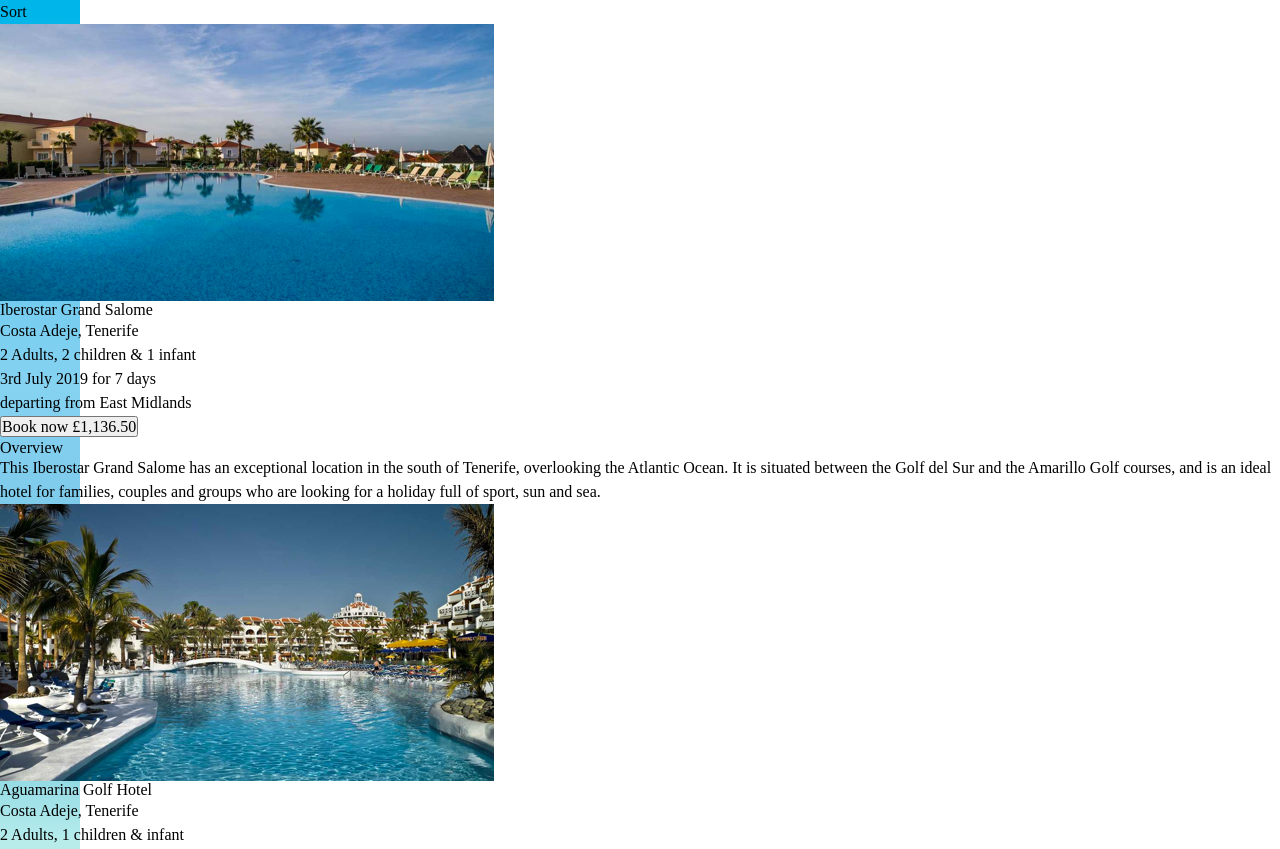
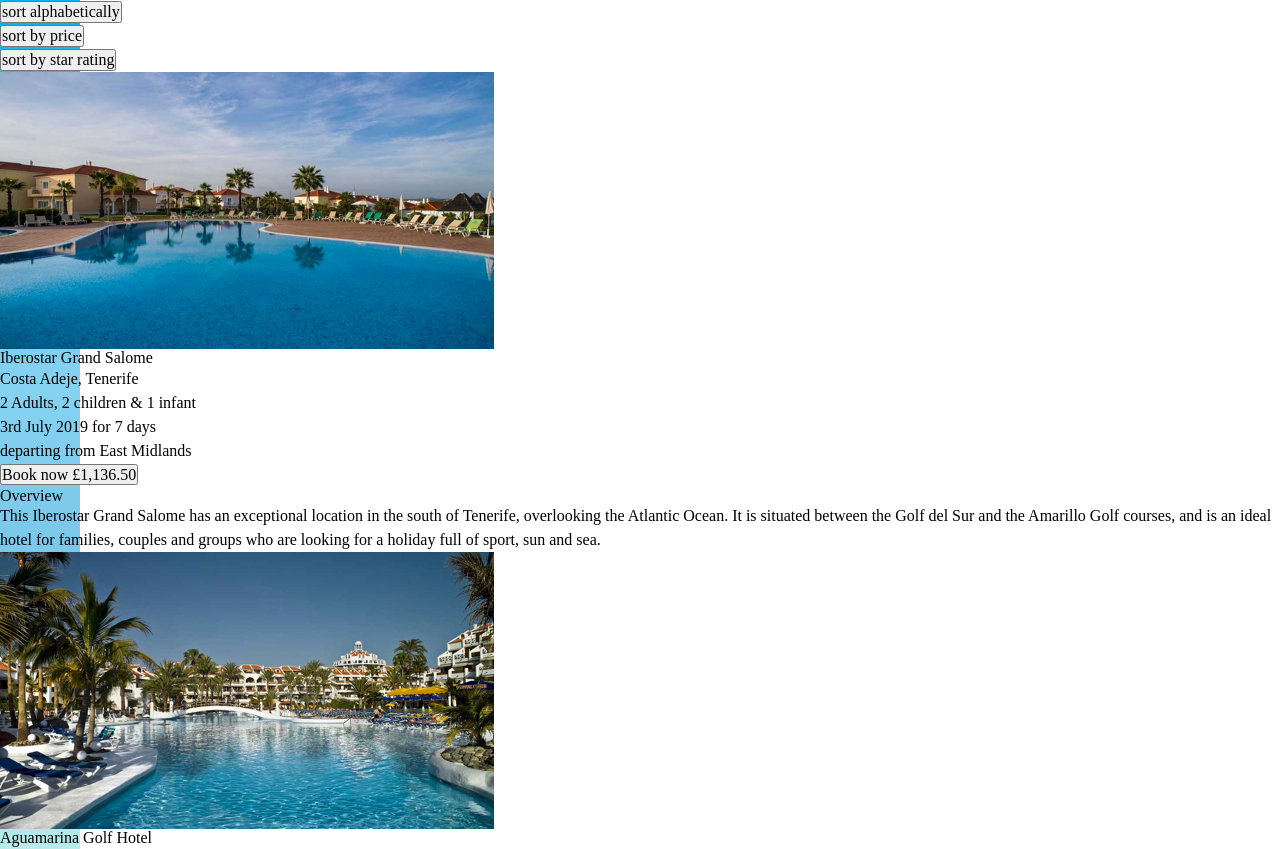
Before and after one commit to tsmjohnpascual/hotels-component, a React (Vite) app: page / in a window 1280 px wide. Shown: the top 849 px of the page. Built offline with nearby package versions, Linux system fonts and the light colour scheme.

Commit message:
add sort component buttons

```diff
--- a/src/components/Sort/Sort.jsx
+++ b/src/components/Sort/Sort.jsx
@@ -2,7 +2,15 @@ import React from 'react'
 
 const Sort = () => {
   return (
-    <div>Sort</div>
+    <div className='sort-container'>
+      <aside>
+        <ul>
+          <li><button>sort <strong>alphabetically</strong></button></li>
+          <li><button>sort by <strong>price</strong></button></li>
+          <li><button>sort by <strong>star rating</strong></button></li>
+        </ul>
+      </aside>
+    </div>
   )
 }
 
```
